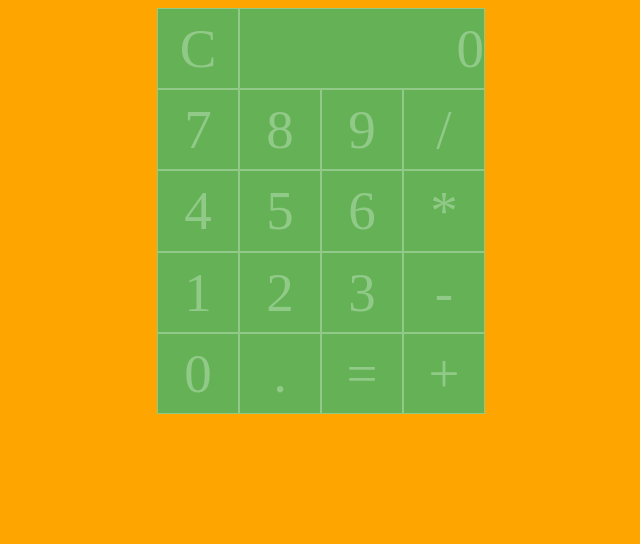
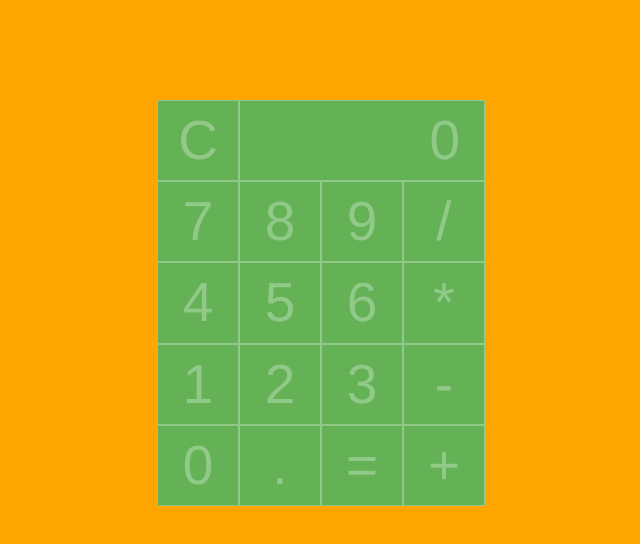
Before and after one commit to cdhorn515/TIY3-calculator, a plain HTML site: page index.html in a window 1280 px wide. Shown: the whole page, without its empty margins (319-959 px from the left). Drawn offline with Linux system fonts and the light colour scheme.

Commit message:
minor modifications and started to add queries in js file

```diff
--- a/index.html
+++ b/index.html
@@ -13,19 +13,19 @@
         <div class="calc-btn" id="7">7</div>
         <div class="calc-btn" id="8">8</div>
         <div class="calc-btn" id="9">9</div>
-        <div class="calc-btn" id="divide">/</div>
+        <div class="calc-btn" id="divide light-grn black-txt">/</div>
         <div class="calc-btn" id="4">4</div>
         <div class="calc-btn" id="5">5</div>
         <div class="calc-btn" id="6">6</div>
-        <div class="calc-btn" id="multiply">*</div>
+        <div class="calc-btn light-grn black-txt" id="multiply">*</div>
         <div class="calc-btn" id="1">1</div>
         <div class="calc-btn" id="2">2</div>
         <div class="calc-btn" id="3">3</div>
-        <div class="calc-btn" id="4">-</div>
+        <div class="calc-btn light-grn black-txt" id="4">-</div>
         <div class="calc-btn" id="0">0</div>
         <div class="calc-btn" id="decimal">.</div>
         <div class="calc-btn" id="equal">=</div>
-        <div class="calc-btn" id="plus">+</div>
+        <div class="calc-btn light-grn black-txt" id="plus">+</div>
     </div>
 
 
--- a/main.css
+++ b/main.css
@@ -5,8 +5,10 @@
 body{
 background-color: orange;
 }
+/*-calc flex container-*/
 .numberViewer{
   margin: 0 auto;
+  margin-top: 100px;
   width: 328px;
   /*width: 22.6%*/
   height: 406px;
@@ -15,22 +17,32 @@ background-color: orange;
   align-items: flex-start;
   flex-flow: row wrap;
 }
-
+/*-calc btns flex items--*/
 .calc-btn{
+  font-family: Helvetica, sans-serif;
+  font-weight: light;
   background-color: #64B255;
   height: 20%;
   margin: 0px;
   flex: 1 1 25%;
   border: 0.5px solid #91C988;
   color: #91C988;
+  /* FIXME:  */
+  /*-black txt for + - * /, change in JS code-*/
+  /*color: #000;*/
   font-size: 55px;
   text-align: center;
   line-height: 20%;
   padding-top: 34px;
 
 }
-
+/*--display flex---*/
 #viewport{
   flex: 1 1 75%;
   text-align: right;
+  padding-right: 24px;
 }
+/*-use this light-grn for mouse-over*/
+.light-grn .black-txt{
+  background-color: #82C276;
+}
--- a/main.js
+++ b/main.js
@@ -38,6 +38,12 @@ var operatorObj = {
  //clear = clearNumbers();
 }
 
+// DOM elements
+//get all calc buttons
+var clearNode = document.querySelectorAll('.calc-btn');
+
+
+
 sumTotal = "5" + operatorObj.minus + "1"
 
 console.log(sumTotal);
```
